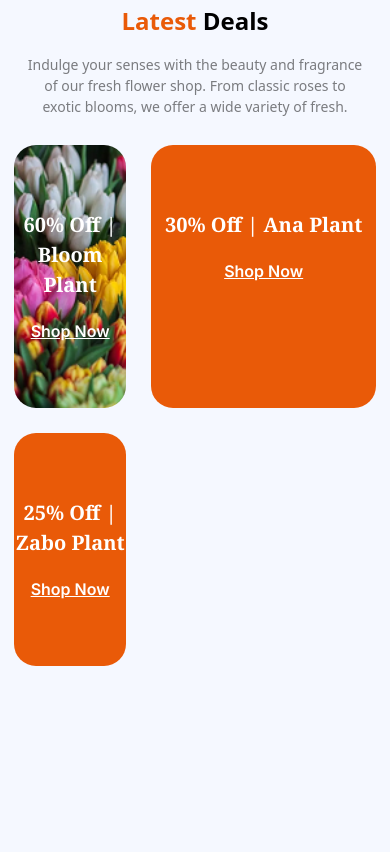
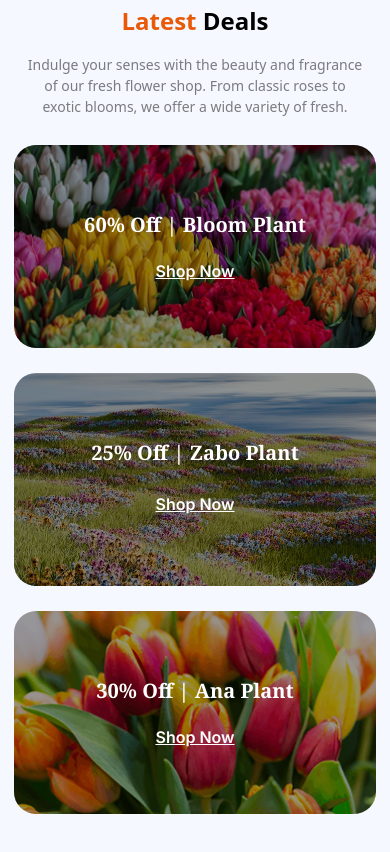
Before and after one commit to AyanSujon/assignment-B12A02, a plain HTML site: page index.html in a window 390 px wide. Shown: the part 2698-3550 px from the top of the page. Before the commit the page ends 3429 px from the top, so only its background shows below. Drawn offline with nearby package versions, Linux system fonts and the light colour scheme.

Commit message:
Latest  Deals Section Responsiveness done

```diff
--- a/index.html
+++ b/index.html
@@ -138,11 +138,11 @@
                     <a href="#">Shop Now</a>
                 </div>
                 <div class="latest-deals-box latest-deals-box-two">
-                    <h4>30% Off | Ana  Plant</h4>
+                    <h4>25% Off | Zabo Plant</h4>
                     <a href="#">Shop Now</a>
                 </div>
                 <div class="latest-deals-box latest-deals-box-three">
-                    <h4>25% Off | Zabo Plant</h4>
+                    <h4>30% Off | Ana  Plant</h4>
                     <a href="#">Shop Now</a>
                 </div>
             </div>
--- a/styles/responsive.css
+++ b/styles/responsive.css
@@ -116,6 +116,33 @@ section{
   font-size: 0.875rem;
   margin-bottom: 16px;}
 
+/* Latest  Deals section start */
+.latest-deals-main-container{
+  grid-template-columns: 1fr;
+}
+
+.latest-deals-box h4{
+  font-size: 1.25rem !important;
+}
+.latest-deals-box a{
+  font-size: 1rem !important;
+}
+
+
+
+
+
+
+
+
+
+
+
+
+
+
+
+
 
 
 
@@ -199,7 +226,18 @@ section{
  .plannts-lover-info ul li{
   font-size: 1rem;
   margin-bottom: 16px;}
+/* Latest  Deals section start */
+.latest-deals-main-container{
+  grid-template-columns: 1fr;
+  padding: 0 20px;
+}
 
+.latest-deals-box h4{
+  font-size: 1.25rem !important;
+}
+.latest-deals-box a{
+  font-size: 1rem !important;
+}
 
 
 
--- a/styles/style.css
+++ b/styles/style.css
@@ -208,7 +208,7 @@ section{
   font-weight: 700;
   padding: 0 15px;
 }
-/* atest  Deals section start */
+/* Latest  Deals section start */
 .latest-deals-main-container{
   display: grid;
   grid-template-columns: 1fr 2fr ;
@@ -219,26 +219,58 @@ section{
   background-size: cover;
   background-repeat: no-repeat;
 }
+.latest-deals-box-two{
+  background-image: url('/assets/deal-zabo.png');
+  background-size: cover;
+  background-repeat: no-repeat;
+  font-size: 2.5rem;
+}
+.latest-deals-box-two h4 {
+  font-size: 2.5rem !important;
+}
+.latest-deals-box-two a {
+  font-size: 1.75rem !important;
+}
+.latest-deals-box-three{
+  background-image: url('/assets/deal-ana.png');
+  background-size: cover;
+  background-repeat: no-repeat;
+}
 
 .latest-deals-box{
-  background-color: #E95A08;
   text-align: center;
   padding: 65px 0;
   border-radius: 22px;
   overflow: hidden;
   position: relative;
-  z-index: 6;
+  justify-content: center;
+  align-items: center;
+  z-index: 1;
 }
-/* .latest-deals-box::after{
+
+.latest-deals-box h4,
+.latest-deals-box a
+{
+  position: relative;
+}
+.latest-deals-box::before{
   content: "";
   position: absolute;
   left: 0;
   top: 0;
-  background-color: rgba(0, 0, 0, .4);
+  background-color: rgba(0, 0, 0, 0.4);
   width: 100%;
   height: 100%;
-  z-index: 2;
-} */
+  z-index: 0;
+}
+
+.latest-deals-box-two{
+  grid-row: span 2;
+  display: flex;
+  justify-content: center;
+  align-items: center;
+  flex-direction: column;
+}
 .latest-deals-box h4{
   color: #ffffff;
   font-size: 1.25rem;
```
